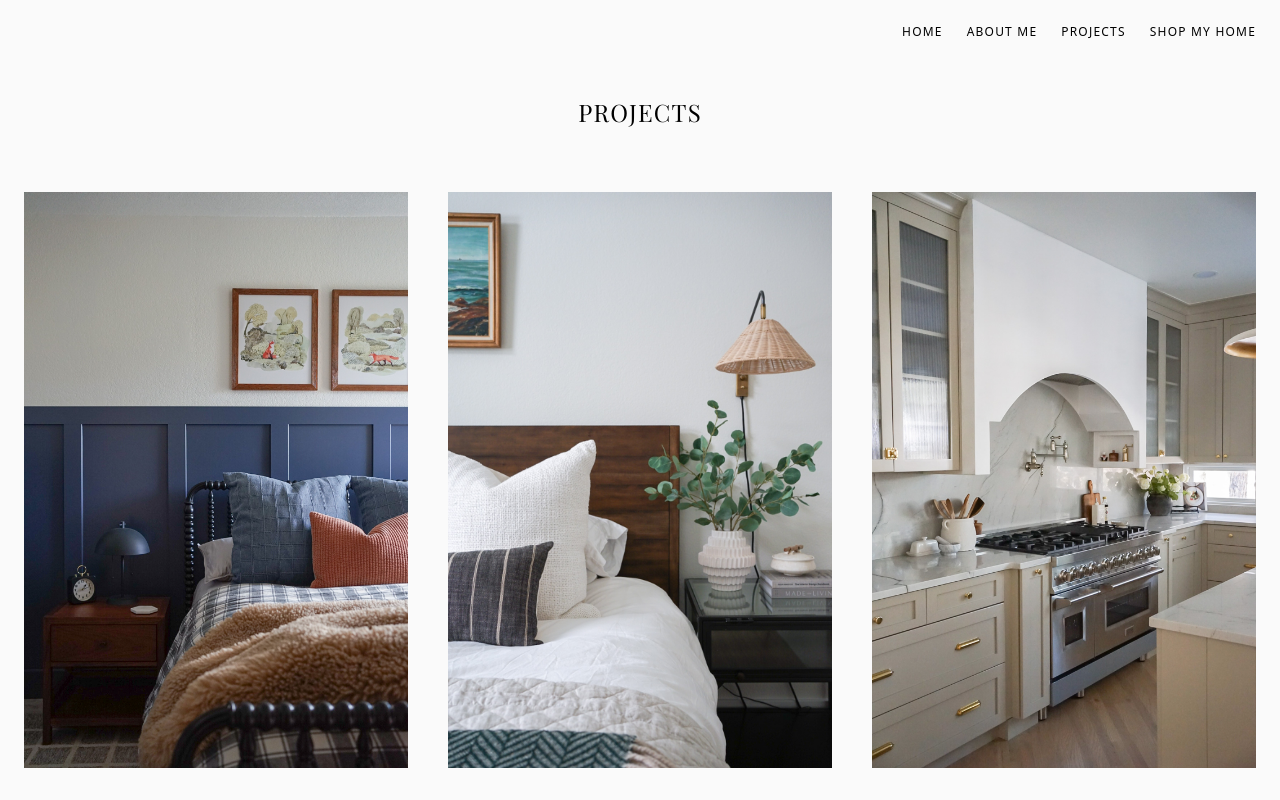
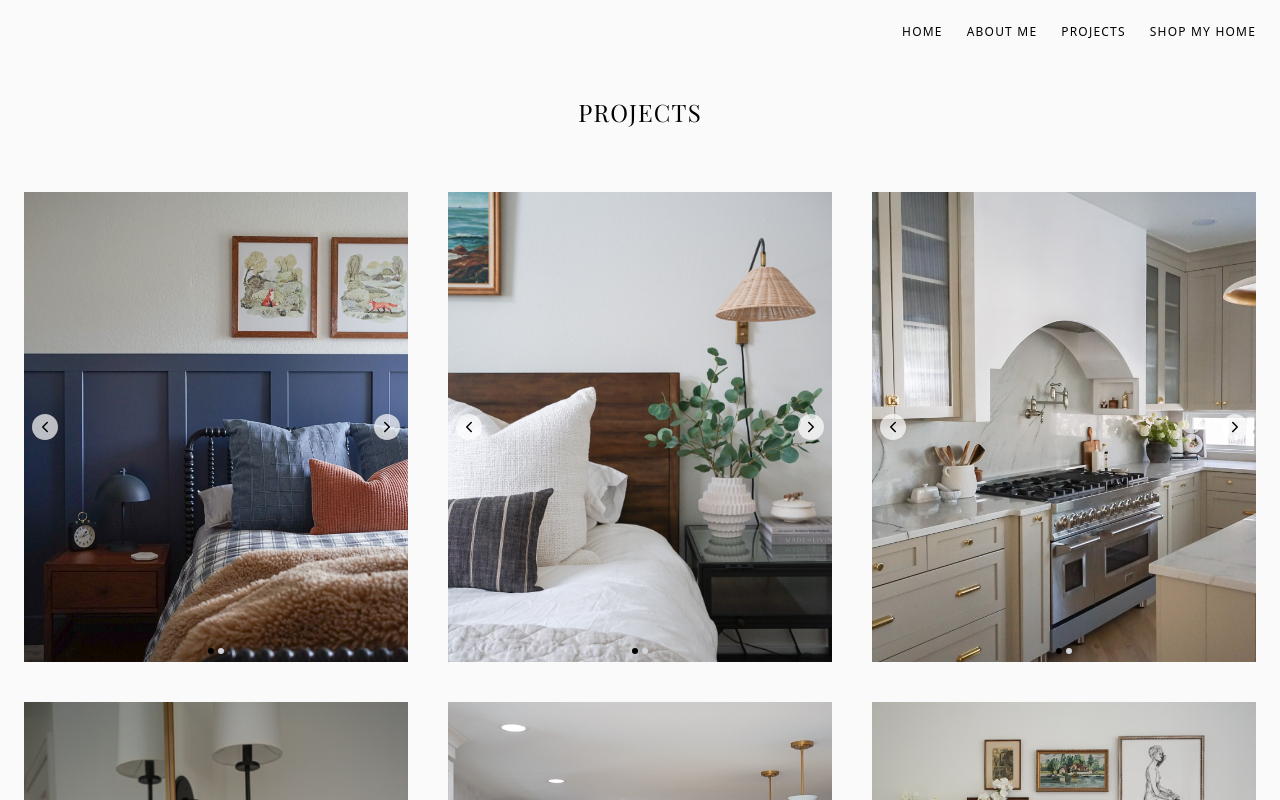
Before and after one commit to HalcyonHaus/halcyonhaus-site, a Next.js app: page /projects in a window 1280 px wide. Shown: the top 800 px of the page. Built offline with nearby package versions, Linux system fonts and the light colour scheme.

Commit message:
Update ProjectCarousel.js

```diff
--- a/components/ProjectCarousel.js
+++ b/components/ProjectCarousel.js
@@ -2,59 +2,67 @@ import { useState } from "react";
 import Image from "next/image";
 import { ChevronLeft, ChevronRight } from "lucide-react";
 
-export default function ProjectCarousel({ images = [], title }) {
-  const [current, setCurrent] = useState(0);
-  const total = images.length;
+export default function ProjectCarousel({ title, images }) {
+  const [currentIndex, setCurrentIndex] = useState(0);
 
-  const prevSlide = () => setCurrent(current === 0 ? total - 1 : current - 1);
-  const nextSlide = () => setCurrent(current === total - 1 ? 0 : current + 1);
+  const goToPrev = () => {
+    setCurrentIndex((prevIndex) =>
+      prevIndex === 0 ? images.length - 1 : prevIndex - 1
+    );
+  };
+
+  const goToNext = () => {
+    setCurrentIndex((prevIndex) =>
+      prevIndex === images.length - 1 ? 0 : prevIndex + 1
+    );
+  };
 
   return (
-    <div className="relative w-full aspect-[4/5] md:aspect-[4/6] overflow-hidden group">
-      {images.map((src, index) => (
-        <div
-          key={index}
-          className={`absolute inset-0 transition-opacity duration-500 ${
-            index === current ? "opacity-100 z-10" : "opacity-0 z-0"
-          }`}
-        >
+    <div className="group relative w-full aspect-[4/4.3] md:aspect-[4/4.9] overflow-hidden">
       <Image
-            src={src}
-            alt={`${title} ${index + 1}`}
-            layout="fill"
-            objectFit="cover"
-            priority={index === 0}
+        src={images[currentIndex]}
+        alt={title}
+        fill
+        style={{ objectFit: "cover" }}
+        className="transition-transform duration-300"
       />
-        </div>
-      ))}
 
       {/* Arrows */}
+      {images.length > 1 && (
+        <>
           <button
-        onClick={prevSlide}
-        className="absolute left-3 top-1/2 transform -translate-y-1/2 bg-white/60 hover:bg-white/90 p-2 rounded-full"
-        aria-label="Previous slide"
+            onClick={goToPrev}
+            className="absolute left-2 top-1/2 transform -translate-y-1/2 bg-white/70 hover:bg-white text-black rounded-full p-1 z-20"
+            aria-label="Previous"
           >
-        <ChevronLeft className="w-5 h-5 text-black" />
+            <ChevronLeft size={18} />
           </button>
           <button
-        onClick={nextSlide}
-        className="absolute right-3 top-1/2 transform -translate-y-1/2 bg-white/60 hover:bg-white/90 p-2 rounded-full"
-        aria-label="Next slide"
+            onClick={goToNext}
+            className="absolute right-2 top-1/2 transform -translate-y-1/2 bg-white/70 hover:bg-white text-black rounded-full p-1 z-20"
+            aria-label="Next"
           >
-        <ChevronRight className="w-5 h-5 text-black" />
+            <ChevronRight size={18} />
           </button>
+        </>
+      )}
 
       {/* Dots */}
-      <div className="absolute bottom-3 w-full flex justify-center space-x-1">
-        {images.map((_, i) => (
+      <div className="absolute bottom-2 w-full flex justify-center space-x-1 z-20">
+        {images.map((_, idx) => (
           <div
-            key={i}
-            className={`w-2 h-2 rounded-full transition-all ${
-              i === current ? "bg-black" : "bg-gray-300"
+            key={idx}
+            className={`h-1.5 w-1.5 rounded-full ${
+              idx === currentIndex ? "bg-black" : "bg-gray-300"
             }`}
           />
         ))}
       </div>
+
+      {/* Title */}
+      <p className="font-inter uppercase tracking-widest text-sm mt-4 text-center pt-4">
+        {title}
+      </p>
     </div>
   );
 }
```
Lines whose indentation alone changed are shown as unchanged.
